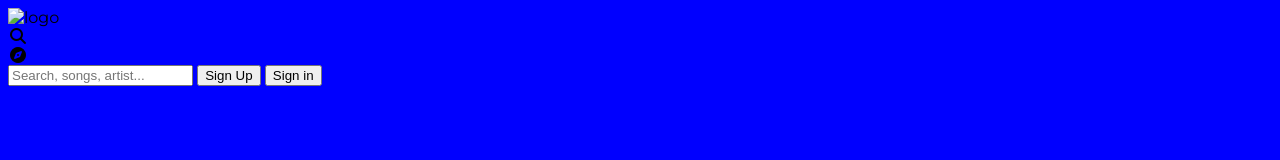
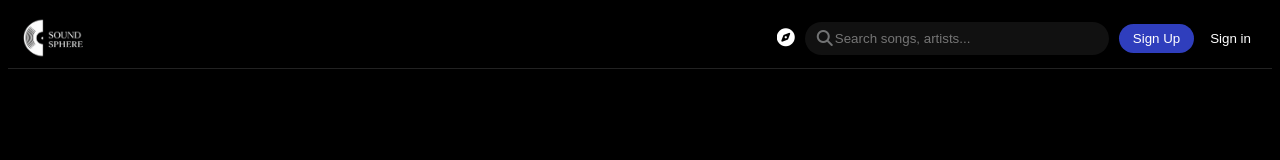
Before and after one commit to rakhi-qwerty/Sound_sphere, a plain HTML site: page index.html in a window 1280 px wide. Drawn offline with Linux system fonts and the light colour scheme.

Commit message:
Add new images and update navbar layout with improved styles

```diff
--- a/index.html
+++ b/index.html
@@ -4,10 +4,10 @@
     <meta charset="UTF-8">
     <meta name="viewport" content="width=device-width, initial-scale=1.0">
     <title>Document</title>
-
-    <link rel="stylesheet" href="https://cdnjs.cloudflare.com/ajax/libs/font-awesome/7.0.1/css/all.min.css">
-
-    <link href="https://fonts.googleapis.com/css2?family=Montserrat&display=swap" rel="stylesheet">
+    <link rel="stylesheet" href="https://cdnjs.cloudflare.com/ajax/libs/font-awesome/6.5.0/css/all.min.css">
+   <link rel="preconnect" href="https://fonts.googleapis.com">
+<link rel="preconnect" href="https://fonts.gstatic.com" crossorigin>
+<link href="https://fonts.googleapis.com/css2?family=Montserrat:ital,wght@0,100..900;1,100..900&display=swap" rel="stylesheet">
 
 <link rel="stylesheet" href="./style.css">
 <body>
@@ -17,23 +17,30 @@
 
 <nav class="navbar">
 
-    <div class="left-half">
-        <img src="..." alt="logo">
-    </div>
+   <div class="left-half">
+  <div class="logo-box">
+    <img src="/images/logo_no_bg - Edited.png" alt="logo">
+  </div>
+</div>
 
     <div class="right-half">
+
         <div class="search-icon">
             <i class="fa-solid fa-magnifying-glass"></i>
         </div>
 
-        <div class="explor-icon">
+       <div class="explore-icon">
             <i class="fa-solid fa-compass"></i>
-        </div>
+       </div>
 
-        <input type="text" placeholder="Search, songs, artist...">
+       <div class="search-box">
+            <i class="fa-solid fa-magnifying-glass"></i>
+            <input type="text" placeholder="Search songs, artists...">
+       </div>
 
         <button class="signup-btn">Sign Up</button>
         <button class="login-btn">Sign in</button>
+
     </div>
 
 </nav>
--- a/style.css
+++ b/style.css
@@ -1,10 +1,202 @@
 body{
   font-family: "Montserrat", sans-serif;
-  background-color: blue;
+  background-color: #000;
+}
+
+
+.navbar {
+  display: flex;
+  justify-content: space-between;
+  align-items: center;
+  padding: 12px 25px;
+  background: #000;
+  border-bottom: 1px solid #222;
 }
 
 
 
-.h1{
-  color: violet;
+
+.right-half {
+  display: flex;
+  align-items: center;
+  gap: 15px;
 }
+
+img {
+  width: 100px;
+}
+
+.search-box {
+  display: flex;
+  align-items: center;
+  background: #111;
+  padding: 8px 12px;
+  border-radius: 25px;
+  width: 280px;
+}
+
+.search-box input {
+  border: none;
+  outline: none;
+  background: transparent;
+  color: white;
+  width: 100%;
+}
+
+.search-icon i,
+.explore-icon i {
+  color: white;
+  font-size: 18px;
+  cursor: pointer;
+}
+
+.signup-btn {
+  background: #2f3ebd;
+  border: none;
+  color: white;
+  padding: 7px 14px;
+  border-radius: 20px;
+}
+
+.login-btn {
+  background: transparent;
+  border: none;
+  color: white;
+}
+
+.search-icon {
+  display: none;
+}
+
+.navbar {
+  display: flex;
+  justify-content: space-between;
+  align-items: center;
+  padding: 10px 15px;
+  background: #000;
+  border-bottom: 1px solid #222;
+}
+
+
+.right-half {
+  display: flex;
+  align-items: center;
+  gap: 10px;
+  flex-wrap: nowrap;
+}
+
+
+.logo-box {
+  height: 40px;
+  display: flex;
+  align-items: center;
+}
+
+.logo-box img {
+  height: 100%;
+  width: auto;
+  object-fit: contain;
+}
+
+@media (max-width: 600px) {
+
+  .logo-box {
+      height: 30px;
+     }
+
+
+}
+
+.right-half {
+  overflow: hidden;
+}
+
+.search-box {
+  width: 200px;
+}
+
+@media (max-width: 600px) {
+
+  .signup-btn,
+  .login-btn {
+    display: inline-block !important;
+    padding: 5px 8px;
+    font-size: 11px;
+  }
+
+}
+
+
+
+.search-icon {
+  display: none;
+}
+
+.search-box {
+  display: flex;
+}
+
+
+@media (max-width: 600px) {
+
+  .search-box {
+    display: none !important;
+  }
+
+  .search-icon {
+    display: block !important;
+  }
+
+}
+
+
+.search-box {
+  display: flex;
+  align-items: center;
+  background: #111;
+  padding: 8px 12px;
+  border-radius: 25px;
+  width: 280px;
+}
+
+.search-box input {
+  border: none;
+  outline: none;
+  background: transparent;
+  color: white;
+  width: 100%;
+}
+
+.search-icon i,
+.explore-icon i {
+  color: white;
+  font-size: 18px;
+  cursor: pointer;
+}
+
+.signup-btn {
+  background: #2f3ebd;
+  border: none;
+  color: white;
+  padding: 7px 14px;
+  border-radius: 20px;
+}
+
+.login-btn {
+  background: transparent;
+  border: none;
+  color: white;
+}
+
+.search-icon {
+  display: none;
+}
+.explore-icon i {
+  color: #fff !important;
+  font-size: 18px;
+}
+
+.fa-solid, .fas {
+    font-weight: 900;
+    color: rgb(114, 115, 116);
+}
```
Also changed, not shown: images/ChatGPT Image Mar 14, 2026, 06_55_18 PM.png (added), images/logo_no_bg - Edited.png (added), images/logo_no_bg.png (added).
